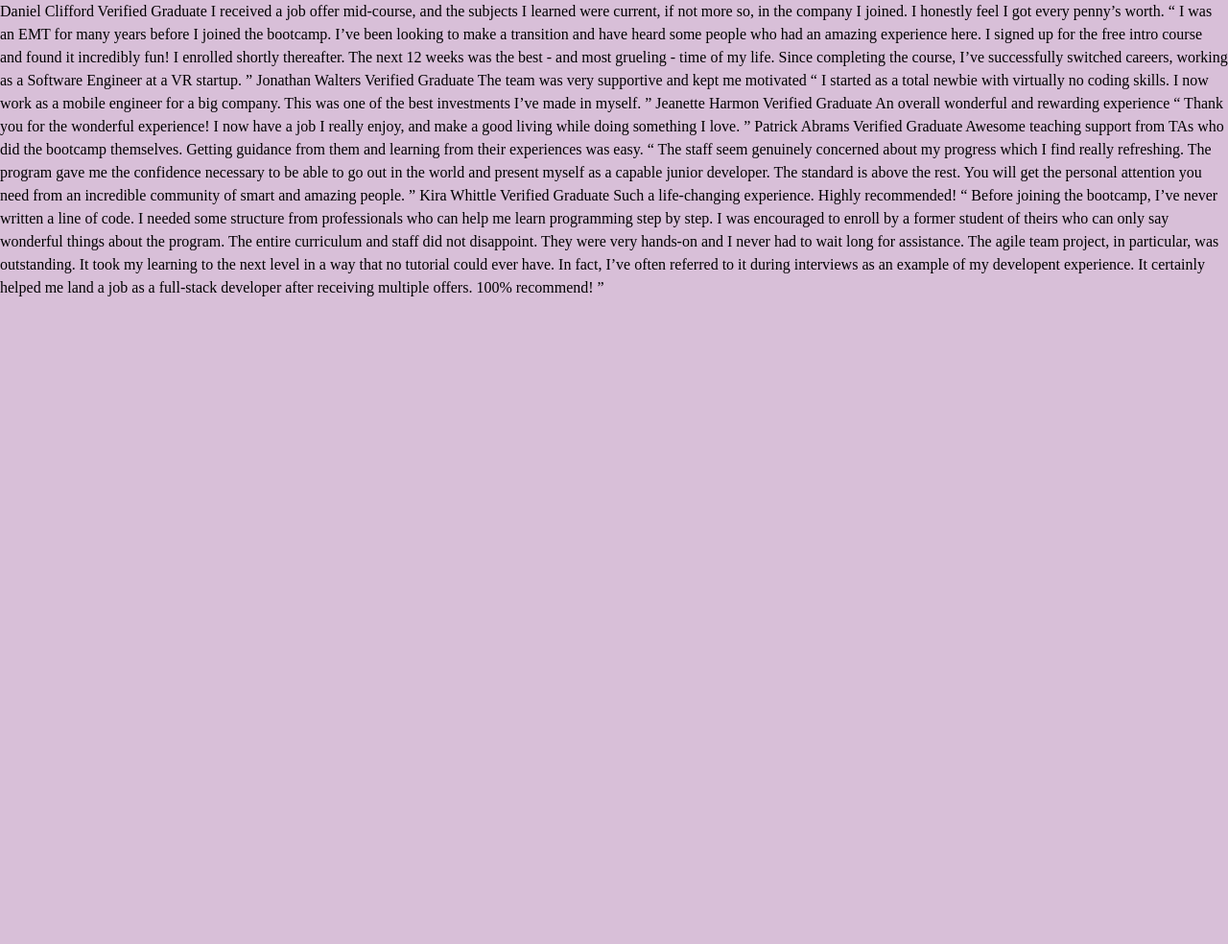
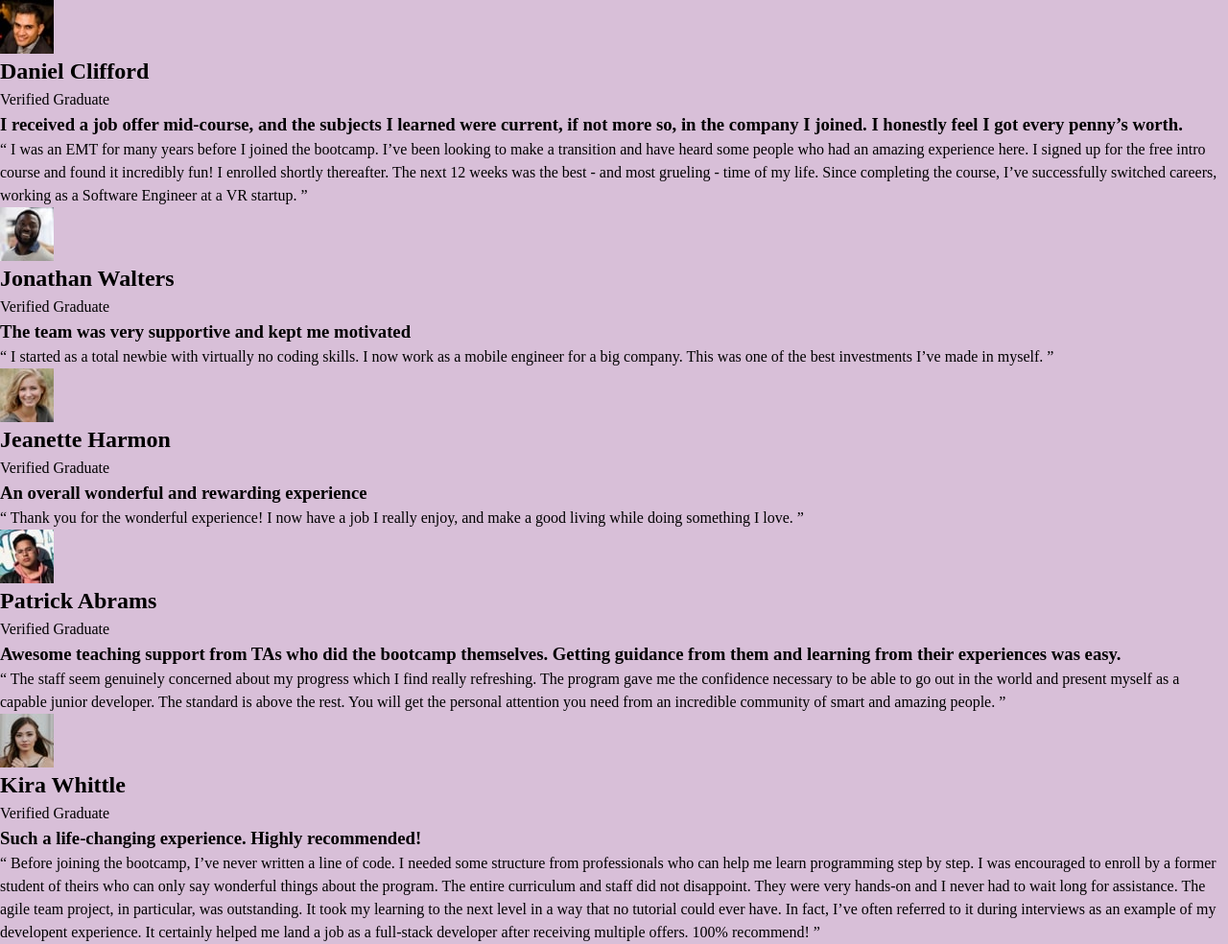
Before and after one commit to patrick-selin/Testimonials-grid-section, a plain HTML site: page index.html in a window 1280 px wide. Shown: the whole page at 96% size. Before the commit the page ends 800 px from the top, so only its background shows below. Drawn offline with Linux system fonts and the light colour scheme.

Commit message:
html with classes ready

```diff
--- a/index.html
+++ b/index.html
@@ -9,59 +9,91 @@
 
 </head>
 <body>
-  Daniel Clifford
-  Verified Graduate
 
-  I received a job offer mid-course, and the subjects I learned were current, if not more so,
-  in the company I joined. I honestly feel I got every penny’s worth.
+  <main>
+    <section class="grid-container">
 
-  “ I was an EMT for many years before I joined the bootcamp. I’ve been looking to make a
+      <div class="card testimonial-1">
+        <div class="card-header">
+          <img class="test-img" src="./images/image-daniel.jpg" alt="picture of testimoial giver">
+          <div>
+            <h2 class="test-name">Daniel Clifford</h2>
+            <p class="verified">Verified Graduate</p>
+          </div>
+        </div>
+        <h3 class="card-text">I received a job offer mid-course, and the subjects I learned were current, if not more so,
+          in the company I joined. I honestly feel I got every penny’s worth.</h3>
+        <p class="card-quote">“ I was an EMT for many years before I joined the bootcamp. I’ve been looking to make a
           transition and have heard some people who had an amazing experience here. I signed up
           for the free intro course and found it incredibly fun! I enrolled shortly thereafter.
           The next 12 weeks was the best - and most grueling - time of my life. Since completing
-  the course, I’ve successfully switched careers, working as a Software Engineer at a VR startup. ”
+          the course, I’ve successfully switched careers, working as a Software Engineer at a VR startup. ”</p>
+      </div>
 
-  Jonathan Walters
-  Verified Graduate
+      <div class="card testimonial-2">
+        <div class="card-header">
+          <img class="test-img" src="./images/image-jonathan.jpg" alt="picture of testimoial giver">
+          <div>
+            <h2 class="test-name">Jonathan Walters</h2>
+            <p class="verified">Verified Graduate</p>
+          </div>
+        </div>
+        <h3 class="card-text">The team was very supportive and kept me motivated</h3>
+        <p class="card-quote">“ I started as a total newbie with virtually no coding skills.
+          I now work as a mobile engineer for a big company. This was one of the best investments
+          I’ve made in myself. ”</p>
+      </div>
 
-  The team was very supportive and kept me motivated
+      <div class="card testimonial-3">
+        <div class="card-header">
+          <img class="test-img" src="./images/image-jeanette.jpg" alt="picture of testimoial giver">
+          <div>
+            <h2 class="test-name">Jeanette Harmon</h2>
+            <p class="verified">Verified Graduate</p>
+          </div>
+        </div>
+        <h3 class="card-text">An overall wonderful and rewarding experience</h3>
+        <p class="card-quote">“ Thank you for the wonderful experience! I now have a job I really enjoy, and make a good living
+          while doing something I love. ”</p>
+      </div>
 
-  “ I started as a total newbie with virtually no coding skills. I now work as a mobile engineer
-  for a big company. This was one of the best investments I’ve made in myself. ”
+      <div class="card testimonial-4">
 
-  Jeanette Harmon
-  Verified Graduate
-
-  An overall wonderful and rewarding experience
-
-  “ Thank you for the wonderful experience! I now have a job I really enjoy, and make a good living
-  while doing something I love. ”
-
-  Patrick Abrams
-  Verified Graduate
-
-  Awesome teaching support from TAs who did the bootcamp themselves. Getting guidance from them and
-  learning from their experiences was easy.
-
-  “ The staff seem genuinely concerned about my progress which I find really refreshing. The program
+        <div class="card-header">
+          <img class="test-img" src="./images/image-patrick.jpg" alt="picture of testimoial giver">
+          <div>
+            <h2 class="test-name">Patrick Abrams</h2>
+            <p class="verified">Verified Graduate</p>
+          </div>
+        </div>
+        <h3 class="card-text">Awesome teaching support from TAs who did the bootcamp themselves. Getting guidance from them and
+          learning from their experiences was easy.</h3>
+        <p class="card-quote">“ The staff seem genuinely concerned about my progress which I find really refreshing. The program
           gave me the confidence necessary to be able to go out in the world and present myself as a capable
           junior developer. The standard is above the rest. You will get the personal attention you need from
-  an incredible community of smart and amazing people. ”
+          an incredible community of smart and amazing people. ”</p>
+      </div>
 
-  Kira Whittle
-  Verified Graduate
-
-  Such a life-changing experience. Highly recommended!
-
-  “ Before joining the bootcamp, I’ve never written a line of code. I needed some structure from
+      <div class="card testimonial-5">
+        <div class="card-header">
+          <img class="test-img" src="./images/image-kira.jpg" alt="picture of testimoial giver">
+          <div>
+            <h2 class="test-name">Kira Whittle</h2>
+            <p class="Verified">Verified Graduate</p>
+          </div>
+        </div>
+        <h3 class="card-text">Such a life-changing experience. Highly recommended!</h3>
+        <p class="card-quote">“ Before joining the bootcamp, I’ve never written a line of code. I needed some structure from
           professionals who can help me learn programming step by step. I was encouraged to enroll by a former
           student of theirs who can only say wonderful things about the program. The entire curriculum and staff
           did not disappoint. They were very hands-on and I never had to wait long for assistance. The agile team
           project, in particular, was outstanding. It took my learning to the next level in a way that no tutorial
           could ever have. In fact, I’ve often referred to it during interviews as an example of my developent
           experience. It certainly helped me land a job as a full-stack developer after receiving multiple offers.
-  100% recommend! ”
+          100% recommend! ”</p>
+      </div>
 
-
+    </section>
+  </main>
 </body>
 </html>
```
Also changed, not shown: style.css (line endings or trailing spaces), 1 other file. Lines whose indentation alone changed are shown as unchanged.
